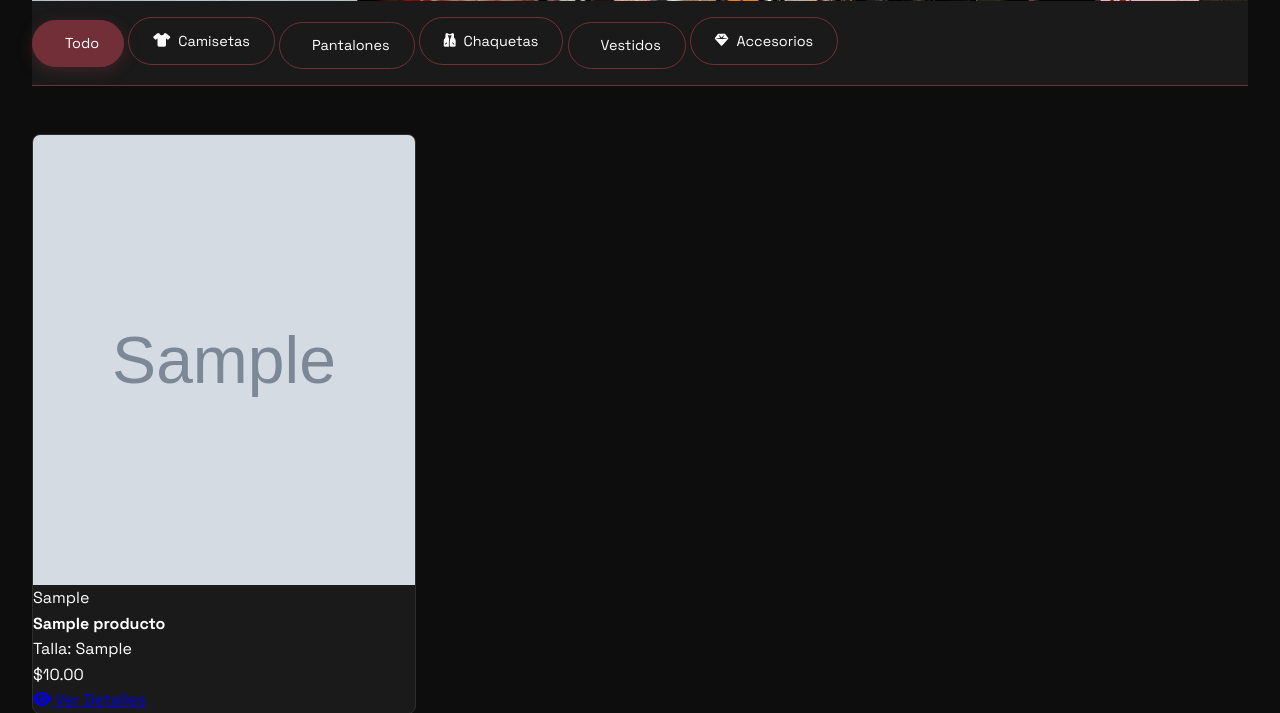
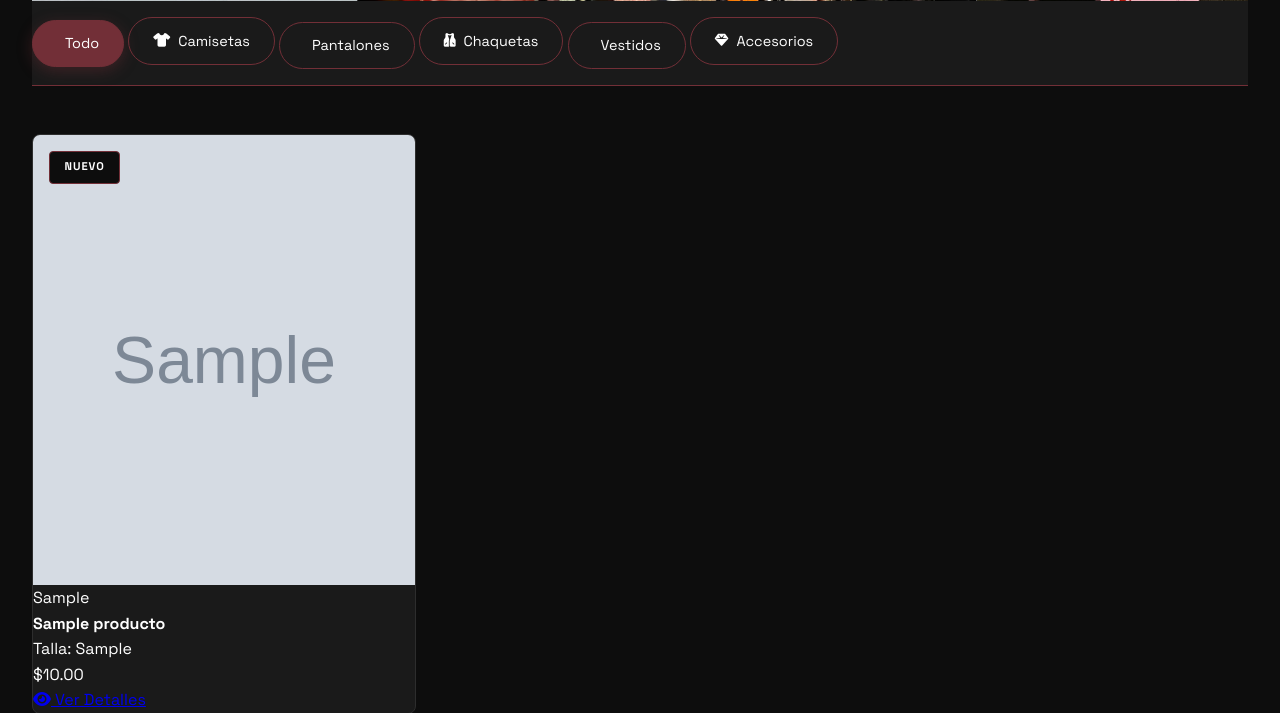
Before and after one commit to raesttleten/tienda-ropa-upcycling, a FastAPI app: page / in a window 1280 px wide. Shown: the part 676-1389 px from the top of the page. Run offline with FastAPI, Linux system fonts and the light colour scheme; tables that the repository leaves empty hold one stand-in row (values such as "Sample post"); grey boxes marked "Sample" are stand-in pictures.

Commit message:
badges implementados

```diff
--- a/static/css/style.css
+++ b/static/css/style.css
@@ -234,3 +234,32 @@ main {
 .producto-card:hover img {
     transform: scale(1.08);
 }
+.producto-badges {
+    position: absolute;
+    top: 1rem;
+    left: 1rem;
+    z-index: 10;
+    display: flex;
+    flex-direction: column;
+    gap: 0.5rem;
+}
+
+.badge {
+    background: var(--wine);
+    color: var(--white);
+    padding: 0.4rem 0.9rem;
+    border-radius: 4px;
+    font-size: 0.7rem;
+    font-weight: 700;
+    text-transform: uppercase;
+    letter-spacing: 1px;
+}
+
+.badge.nuevo {
+    background: var(--black);
+    border: 1px solid var(--wine);
+}
+
+.badge.oferta {
+    background: var(--light-wine);
+}
```
